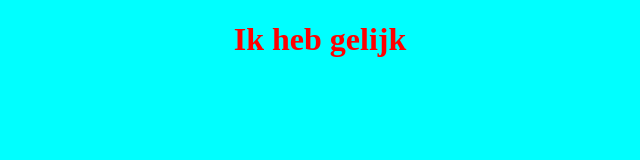
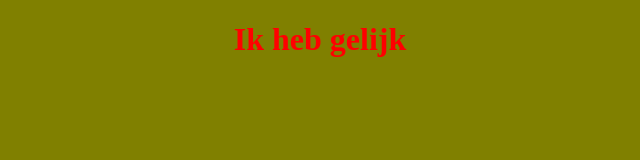
Before and after one commit to ZijlerArnold/lesson2, a plain HTML site: page index.html in a window 1280 px wide. Shown: the whole page, without its empty margins (320-960 px from the left). Drawn offline with Linux system fonts and the light colour scheme.

Commit message:
weer aanpassing in css background

```diff
--- a/style.css
+++ b/style.css
@@ -1,5 +1,5 @@
  body {
-     background-color: aqua;
+     background-color: olive;
  }
  h1 {
      color: red;
```
